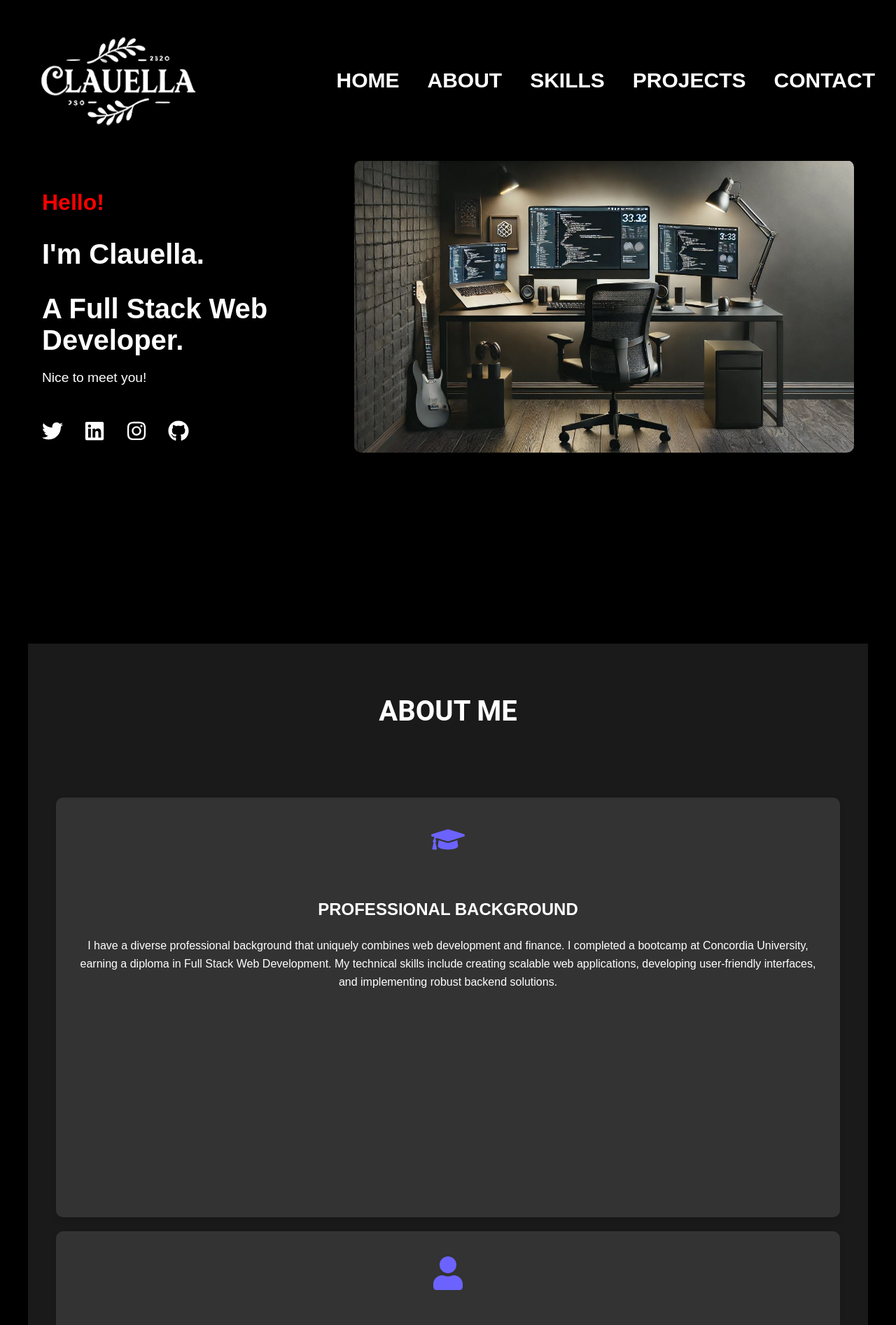
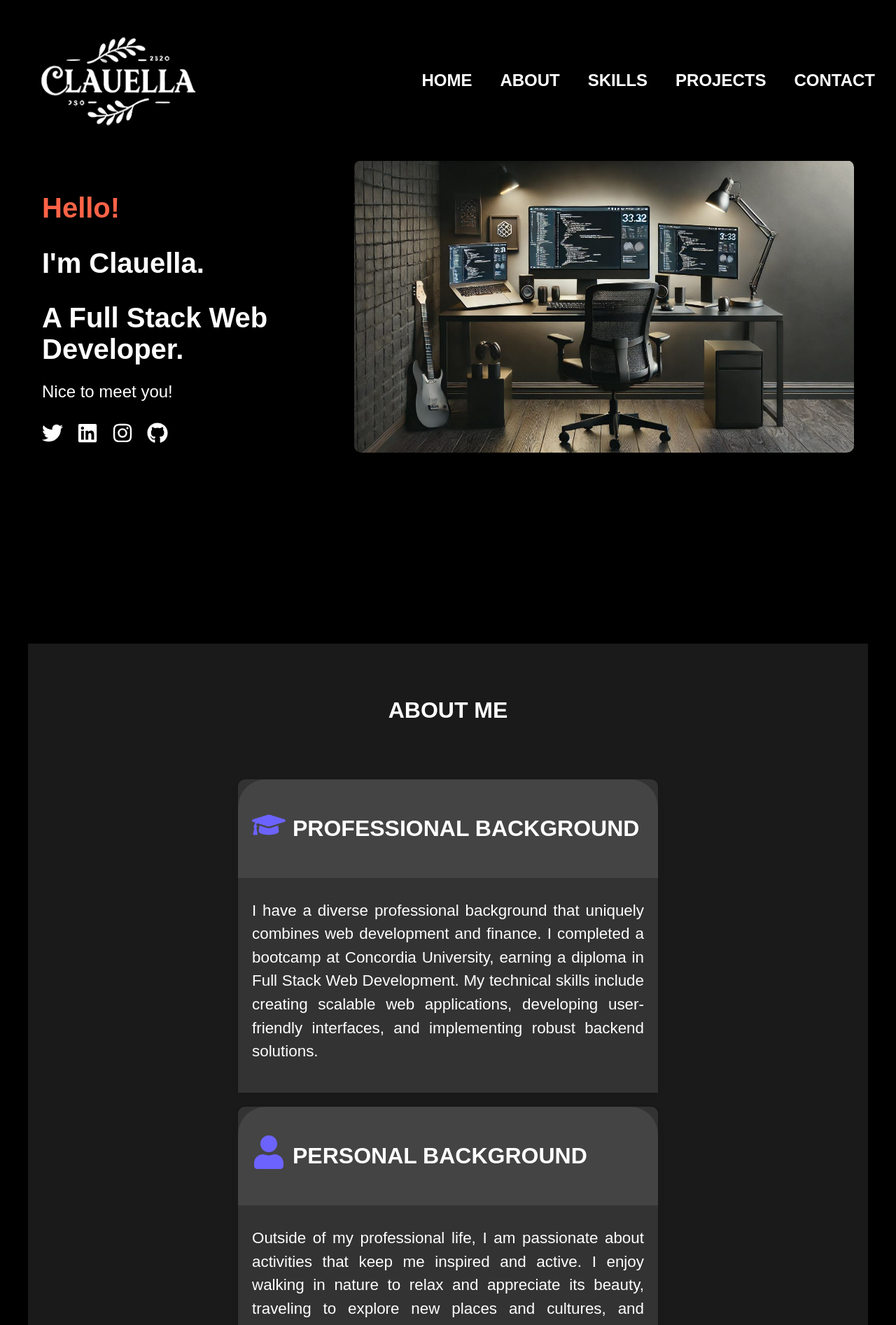
Before and after one commit to ClauellaN/clauella-nikiza-portfolio, a React (Create React App) app: page / in a window 1280 px wide. Shown: the top 1894 px of the page at 70% size. Built offline with nearby package versions, Linux system fonts and the light colour scheme.

Commit message:
BurgerMenu Added

```diff
--- a/src/components/AboutMe.js
+++ b/src/components/AboutMe.js
@@ -9,27 +9,39 @@ const AboutMe = () => {
       <Title>ABOUT ME</Title>
       <Content>
         <ContentDeets>
+          <TitleBox>
             <IconWrapper><FaGraduationCap /></IconWrapper>
             <ContentTitle>PROFESSIONAL BACKGROUND</ContentTitle>
+          </TitleBox>
+          <ContentBox>
             <Paragraph>
               I have a diverse professional background that uniquely combines web development and finance.
               I completed a bootcamp at Concordia University, earning a diploma in Full Stack Web Development.
               My technical skills include creating scalable web applications, developing user-friendly interfaces, and implementing robust backend solutions.
             </Paragraph>
+          </ContentBox>
         </ContentDeets>
         <ContentDeets>
+          <TitleBox>
             <IconWrapper><FaUser /></IconWrapper>
             <ContentTitle>PERSONAL BACKGROUND</ContentTitle>
+          </TitleBox>
+          <ContentBox>
             <Paragraph>
               Outside of my professional life, I am passionate about activities that keep me inspired and active. I enjoy walking in nature to relax and appreciate its beauty, traveling to explore new places and cultures, and assembling and creating things, whether it's furniture or DIY projects. These activities challenge my creativity and provide a great sense of accomplishment, helping me stay motivated and fulfilled.
             </Paragraph>
+          </ContentBox>
         </ContentDeets>
         <ContentDeets>
+          <TitleBox>
             <IconWrapper><FaRocket /></IconWrapper>
             <ContentTitle>GOALS AND ASPIRATIONS</ContentTitle>
+          </TitleBox>
+          <ContentBox>
             <Paragraph>
               I aspire to contribute to innovative projects that make a positive impact on people's lives. I'm particularly interested in developing scalable web applications and exploring new technologies.
             </Paragraph>
+          </ContentBox>
         </ContentDeets>
       </Content>
     </AboutWrapper>
@@ -44,66 +56,95 @@ const AboutWrapper = styled.div`
   flex-direction: column;
   align-items: center;
   justify-content: center;
-  padding: 40px;
+  padding: 50px 20px;
   min-height: 100vh;
-  border: none;
   background-color: #1a1a1a;
 `;
 
 const Title = styled.h1`
-  font-size: 2.5em;
+  font-size: 2rem;
   color: white;
-  margin-bottom: 100px;
-  font-family: 'Roboto', sans-serif;
+  margin-bottom: 80px;
+
+  @media (max-width: 768px) {
+    font-size: 1.5rem;
+  }
 `;
 
 const Content = styled.div`
   display: flex;
   flex-direction: row;
-  justify-content: center;
+  justify-content: space-around;
   align-items: flex-start;
   flex-wrap: wrap;
-  text-align: center;
-  max-width: 100%;
-  line-height: 1.6;
-  border: none;
+  text-align: left;
+  max-width: 1400px;
   gap: 20px;
 `;
 
 const ContentDeets = styled.div`
-  padding: 30px;
-  border: none;
   display: flex;
   flex-direction: column;
-  flex-grow: 1;
-  width: 600px;
-  height: 600px;
+  width: 100%;
+  max-width: 600px;
   background: #333;
   border-radius: 10px;
   box-shadow: 0 4px 8px rgba(0, 0, 0, 0.1);
   transition: transform 0.3s, box-shadow 0.3s;
+
   &:hover {
     transform: translateY(-10px);
     box-shadow: 0 8px 16px rgba(0, 0, 0, 0.2);
   }
+
+  @media (max-width: 1024px) {
+    width: calc(50% - 40px);
+  }
+
+  @media (max-width: 768px) {
+    width: 100%;
+  }
+`;
+
+const TitleBox = styled.div`
+  display: flex;
+  flex-direction: row;
+  align-items: center;
+  padding: 20px;
+  background: #444;
+  border-top-left-radius: 40px;
+  border-top-right-radius: 40px;
+`;
+
+const ContentBox = styled.div`
+  padding: 20px;
+  background: #333;
 `;
 
 const IconWrapper = styled.div`
-  font-size: 3em;
-  margin-bottom: 10px;
-  color: #6c63ff; /* Icon color */
+  font-size: 3rem;
+  margin-right: 10px;
+  color: #6c63ff;
 `;
 
 const ContentTitle = styled.h3`
-  margin-bottom: 10px;
-  font-size: 1.5rem;
+  font-size: 2rem;
   color: white;
 
+  @media (max-width: 768px) {
+    font-size: 1.5rem;
+  }
 `;
 
 const Paragraph = styled.p`
   margin-top: 10px;
   font-weight: normal;
   color: white;
+  font-size: 1.4rem;
+  text-align: justify;
+  line-height: 1.5;
+
+  @media (max-width: 768px) {
     font-size: 1rem;
+  }
 `;
--- a/src/components/Header.js
+++ b/src/components/Header.js
@@ -1,4 +1,112 @@
 
+// import React, { useState } from "react";
+// import { HashLink as Link } from 'react-router-hash-link';
+// import styled from "styled-components";
+// import BurgerMenu from "./BurgerMenu";
+
+// const Header = () => {
+//   const [open, setOpen] = useState(false);
+
+//   return (
+//     <StyledHeader>
+//         <Logo src="/assets/nameLogo.png" alt="logo"/>
+//       <Nav open={open}>
+//         <NavList>
+//           <NavItem><StyledLink smooth to="#hero">HOME</StyledLink></NavItem>
+//           <NavItem><StyledLink smooth to="#about">ABOUT</StyledLink></NavItem>
+//           <NavItem><StyledLink smooth to="#technologies">SKILLS</StyledLink></NavItem>
+//           <NavItem><StyledLink smooth to="#projects">PROJECTS</StyledLink></NavItem>
+//           <NavItem><StyledLink smooth to="#contact">CONTACT</StyledLink></NavItem>
+//         </NavList>
+//       </Nav>
+//       <BurgerMenu open={open} setOpen={setOpen} />
+//     </StyledHeader>
+//   );
+// };
+// export default Header;
+
+// // Styled components
+// const StyledHeader = styled.header`
+//   display: flex;
+//   justify-content: space-between;
+//   align-items: center;
+//   width: 100%;
+//   padding: 20px;
+//   position: fixed;
+//   top: 0;
+//   background: black;
+//   z-index: 1000;
+
+//   @media (max-width: 768px) {
+//     padding: 10px 20px;
+//   }
+// `;
+
+// const Nav = styled.nav`
+//   display: flex;
+//   justify-content: center;
+//   flex-direction: row;
+
+//   @media (max-width: 768px) {
+//     flex-direction: column;
+//     position: fixed;
+//     background: black;
+//     top: 0;
+//     right: 0;
+//     width: 100%;
+//     padding-top: 3.5rem;
+//     transition: transform 0.3s ease-in-out;
+//     transform: ${({ open }) => (open ? 'translateX(0)' : 'translateX(100%)')};
+//     justify-content: flex-start;
+//   }
+// `;
+
+// const Logo = styled.img`
+//   width: 300px;
+//   height: auto;
+// `;
+
+// const NavList = styled.ul`
+//   list-style: none;
+//   display: flex;
+//   font-size: 30px;
+//   gap: 20px;
+
+//   @media (max-width: 1000px) {
+//     flex-direction: column;
+//   }
+// `;
+
+// const NavItem = styled.li`
+//   margin: 0 10px;
+
+//   @media (max-width: 768px) {
+//     margin: 0;
+//   }
+
+//   &:not(:last-child)::after {
+//     content: "|";
+//     position: absolute;
+//     right: -25px;
+//     color: white;
+//   }
+// `;
+
+// const StyledLink = styled(Link)`
+//   text-decoration: none;
+//   font-weight: bold;
+//   color: white;
+
+//   &:hover {
+//     color: #007bff;
+//     text-decoration: underline;
+//   }
+
+//   @media (max-width: 768px) {
+//     font-size: 1.5rem;
+//     padding: 20px 0;
+//   }
+// `;
 import React, { useState } from "react";
 import { HashLink as Link } from 'react-router-hash-link';
 import styled from "styled-components";
@@ -9,7 +117,7 @@ const Header = () => {
 
   return (
     <StyledHeader>
-        <Logo src="/assets/nameLogo.png" alt="logo"/>
+      <Logo src="/assets/nameLogo.png" alt="logo"/>
       <Nav open={open}>
         <NavList>
           <NavItem><StyledLink smooth to="#hero">HOME</StyledLink></NavItem>
@@ -45,7 +153,7 @@ const StyledHeader = styled.header`
 const Nav = styled.nav`
   display: flex;
   justify-content: center;
-  flex-direction: row;
+  align-items: center;
 
   @media (max-width: 768px) {
     flex-direction: column;
@@ -53,39 +161,52 @@ const Nav = styled.nav`
     background: black;
     top: 0;
     right: 0;
+    height: 100vh;
     width: 100%;
     padding-top: 3.5rem;
     transition: transform 0.3s ease-in-out;
     transform: ${({ open }) => (open ? 'translateX(0)' : 'translateX(100%)')};
     justify-content: flex-start;
+    align-items: flex-start;
   }
 `;
 
 const Logo = styled.img`
   width: 300px;
   height: auto;
+
+  @media (max-width: 768px) {
+    width: 120px;
+  }
 `;
 
 const NavList = styled.ul`
   list-style: none;
   display: flex;
-  font-size: 30px;
+  font-size: 1.5rem;
   gap: 20px;
+  padding: 0;
+  margin: 0;
 
   @media (max-width: 1000px) {
     flex-direction: column;
+    width: 100%;
   }
 `;
 
 const NavItem = styled.li`
   margin: 0 10px;
+  position: relative;
 
   @media (max-width: 768px) {
     margin: 0;
+    width: 100%;
+    text-align: center;
+    padding: 10px 0;
   }
 
   &:not(:last-child)::after {
-    content: "|";
+    content: "";
     position: absolute;
     right: -25px;
     color: white;
@@ -105,5 +226,6 @@ const StyledLink = styled(Link)`
   @media (max-width: 768px) {
     font-size: 1.5rem;
     padding: 20px 0;
+    width: 100%;
   }
 `;
--- a/src/components/HeroSection.js
+++ b/src/components/HeroSection.js
@@ -1,14 +1,13 @@
-
 
 import React from 'react';
 import styled from 'styled-components';
-import { FaLinkedin, FaTwitter, FaGithub, FaInstagram, FaBehance } from 'react-icons/fa';
+import { FaLinkedin, FaTwitter, FaGithub, FaInstagram } from 'react-icons/fa';
 
 const HeroSection = () => {
-    return(
+  return (
     <HeroWrapper>
       <Content>
-          <Greeting>Hello! </Greeting>
+        <Greeting>Hello!</Greeting>
         <Title>I'm Clauella.</Title>
         <Title>A Full Stack Web Developer.</Title>
         <Subtitle>Nice to meet you!</Subtitle>
@@ -23,7 +22,7 @@ const HeroSection = () => {
         <HeroImage src="/assets/Homepic.JPG" alt="Clauella" />
       </ImageWrapper>
     </HeroWrapper>
-    )
+  );
 }
 
 export default HeroSection;
@@ -38,32 +37,54 @@ const HeroWrapper = styled.div`
   text-align: left;
   color: white;
   padding: 20px;
+
+  @media (max-width: 768px) {
+    flex-direction: column;
+    text-align: center;
+  }
 `;
 
 const Content = styled.div`
   padding-right: 10%;
+
+  @media (max-width: 768px) {
+    padding-right: 0;
+    margin-bottom: 20px;
+  }
 `;
 
 const Greeting = styled.h1`
-  font-size: 2rem;
+  font-size: 2.5rem;
   margin-bottom: 20px;
-  color: red;
+  color: #ff6347;
 `;
 
 const Title = styled.h2`
   font-size: 2.5rem;
   margin-bottom: 20px;
+
+  @media (max-width: 768px) {
+    font-size: 2rem;
+  }
 `;
 
 const Subtitle = styled.p`
+  font-size: 1.5rem;
+  margin-bottom: 20px;
+
+  @media (max-width: 768px) {
     font-size: 1.2rem;
-  margin-bottom: 20px;
+  }
 `;
 
 const SocialIcons = styled.div`
-margin-top: 50px;
+  margin-top: 30px;
   display: flex;
-  gap: 30px;
+  gap: 20px;
+
+  @media (max-width: 768px) {
+    justify-content: center;
+  }
 `;
 
 const SocialLink = styled.a`
@@ -74,10 +95,14 @@ const SocialLink = styled.a`
     color: #007bff;
   }
 `;
+
 const ImageWrapper = styled.div`
   max-width: 1000px;
-  padding-right: -6%;
   width: 100%;
+
+  @media (max-width: 768px) {
+    max-width: 80%;
+  }
 `;
 
 const HeroImage = styled.img`
--- a/src/components/Projects.js
+++ b/src/components/Projects.js
@@ -80,16 +80,24 @@ const Title = styled.h2`
   font-size: 2.5rem;
   margin-bottom: 100px;
   color: white;
+
+  @media (max-width: 768px) {
+    font-size: 1.5rem;
+  }
 `;
 
 const ProjectGrid = styled.div`
   display: flex;
   flex-wrap: wrap;
-  // flex-direction: column;
   justify-content: center;
   gap: 20px;
   width: 100%;
   max-width: 1200px;
+
+  @media (max-width: 768px) {
+    flex-direction: column;
+    align-items: center;
+  }
 `;
 
 const ProjectItem = styled.div`
@@ -174,6 +182,11 @@ const Button = styled.a`
     background: linear-gradient(to right, #005bb5, #0070f3);
     transform: translateY(-2px);
   }
+
+  @media (max-width: 768px) {
+  padding: 8px 16px;
+  font-size: 0.9rem;
+  }
 `;
 
 const IconButton = styled.a`
--- a/src/components/Technologies.js
+++ b/src/components/Technologies.js
@@ -64,10 +64,14 @@ const TechWrapper = styled.div`
 `;
 
 const Title = styled.h2`
-  font-size: 3rem;
+  font-size: 2rem;
   margin-bottom: 80px;
   font-family: 'Roboto', sans-serif;
   color: white;
+
+   @media (max-width: 768px) {
+    font-size: 1.5rem;
+  }
 `;
 const TechList = styled.div`
   display: flex;
@@ -76,15 +80,19 @@ const TechList = styled.div`
   gap: 20px;
 `;
 const SubTitle = styled.h3`
-  font-size: 2.5rem;
+  font-size: 2rem;
   margin-bottom: 5%;
   font-family: 'Roboto', sans-serif;
   color: white;
   text-decoration: underline;
+
+   @media (max-width: 768px) {
+    font-size: 1rem;;
+  }
 `;
 
 const TechCard = styled.div`
-  background: #333333 ;
+  background: #333333;
   border-radius: 10px;
   padding: 20px;
   width: 300px;
@@ -96,8 +104,11 @@ const TechCard = styled.div`
     transform: translateY(-10px);
     box-shadow: 0 8px 16px rgba(0, 0, 0, 0.2);
   }
+
+  @media (max-width: 768px) {
+    width: 90%;
+  }
 `;
-
 const IconWrapper = styled.div`
   font-size: 3rem;
   margin-bottom: 20px;
@@ -109,4 +120,8 @@ const CardTitle = styled.h3`
   color: white;
   margin-bottom: 10px;
   font-family: 'Roboto', sans-serif;
+
+  @media (max-width: 768px) {
+    font-size: 1rem;;
+  }
 `;
```
Also changed, not shown: src/components/BurgerMenu.js (+55 -1 lines). Lines whose indentation alone changed are shown as unchanged.
